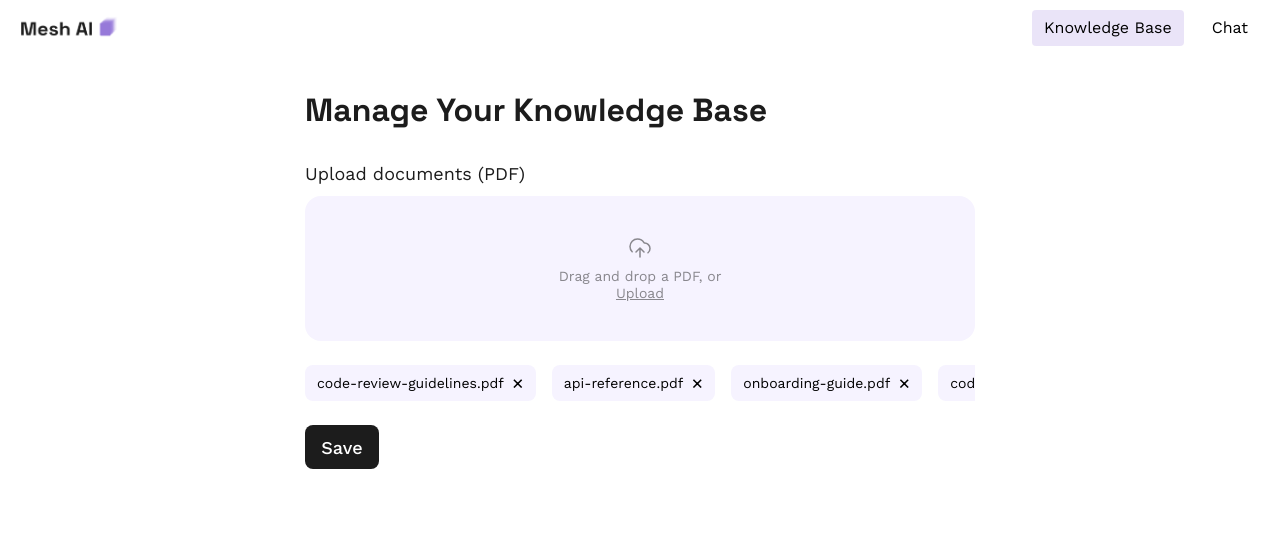
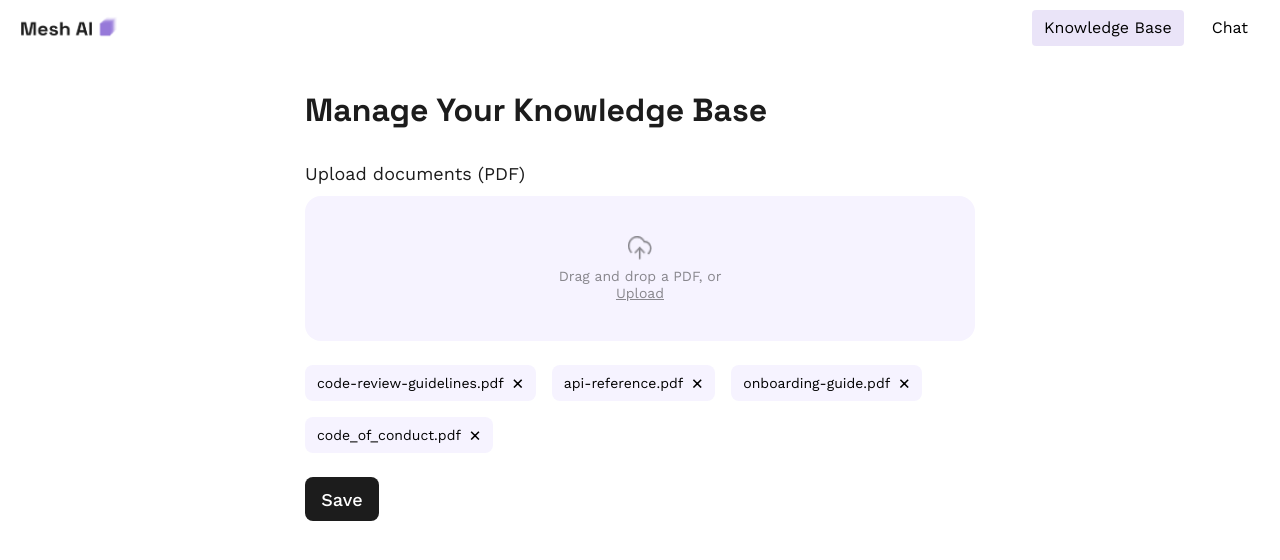
Before and after one commit to LazDM53/ai-se_project_mesh-ai, a React (Vite) app in the folder client/: page /knowledge in a window 1280 px wide. Shown: the top 560 px of the page. Built offline with nearby package versions, Linux system fonts and the light colour scheme.

Commit message:
Corrections made

```diff
--- a/client/src/components/AppLayout/AppLayout.css
+++ b/client/src/components/AppLayout/AppLayout.css
@@ -2,11 +2,16 @@
   display: flex;
   flex-direction: column;
   min-height: 100vh;
+  width: 100%;
+  max-width: 100%;
+  overflow-x: hidden;
 }
 
 .app-layout__main {
   width: 100%;
-  flex-grow: 1;
+  max-width: 100%;
+  flex: 1;
+  min-width: 0;
 }
 
 .app-layout__backdrop {
@@ -17,7 +22,7 @@
   .app-layout__backdrop {
     display: block;
     position: fixed;
-    top: 56px;
+    top: 120px;
     right: 0;
     bottom: 0;
     left: 0;
--- a/client/src/components/UploadArea/UploadArea.css
+++ b/client/src/components/UploadArea/UploadArea.css
@@ -18,6 +18,12 @@
   cursor: pointer;
 }
 
+.upload-area__icon {
+  width: 24px;
+  height: 24px;
+  display: block;
+}
+
 .upload-area__text {
   width: 186px;
   margin: 0;
--- a/client/src/components/UploadArea/UploadArea.tsx
+++ b/client/src/components/UploadArea/UploadArea.tsx
@@ -1,4 +1,5 @@
 import "./UploadArea.css";
+import UploadIcon from "../../assets/upload.png";
 
 type Props = {
   onFileSelect: (file: File) => void;
@@ -23,23 +24,11 @@ export default function UploadArea({ onFileSelect }: Props) {
       onDragOver={(e) => e.preventDefault()}
     >
       <label className="upload-area__label">
-        <svg
-          width="24"
-          height="24"
-          viewBox="0 0 24 24"
-          fill="none"
-          xmlns="http://www.w3.org/2000/svg"
-          aria-hidden="true"
-        >
-          <path
-            d="M16 16L12 12L8 16M12 12V21M20 16.7428C21.2215 15.734 22 14.2079 22 12.5C22 9.46243 19.5376 7 16.5 7C16.2815 7 16.0771 6.886 15.9661 6.69774C14.6621 4.48484 12.2544 3 9.5 3C5.35786 3 2 6.35786 2 10.5C2 12.5661 2.83545 14.4371 4.18695 15.7935"
-            stroke="#1C1C1C"
-            strokeOpacity="0.5"
-            strokeWidth="1.5"
-            strokeLinecap="round"
-            strokeLinejoin="round"
-          />
-        </svg>
+        <img
+          src={UploadIcon}
+          alt="Upload PDF"
+          className="upload-area__icon"
+        />
 
         <span className="upload-area__text">
           Drag and drop a PDF, or{" "}
--- a/client/src/pages/Chat/Chat.css
+++ b/client/src/pages/Chat/Chat.css
@@ -114,6 +114,7 @@
 .chat__main {
   display: flex;
   flex: 1;
+  flex-direction: column;
   min-width: 0;
   min-height: calc(100vh - 56px);
   background: #ffffff;
@@ -207,6 +208,7 @@
   gap: 20px;
   width: 100%;
   max-width: 800px;
+  flex: 1;
   margin: 0 auto;
   padding: 40px;
   box-sizing: border-box;
@@ -294,9 +296,10 @@
   gap: 12px;
   width: 100%;
   max-width: 800px;
-  margin: auto auto 0;
+  margin: 0 auto;
   padding: 20px 40px 32px;
   box-sizing: border-box;
+  flex-shrink: 0;
 }
 
 .chat__input {
@@ -363,23 +366,55 @@
     top: 56px;
     left: 0;
     bottom: 0;
+
     width: 75%;
-    height: 70%;
     max-width: 255px;
+    height: calc(100vh - 56px);
+
     z-index: 102;
+
+    padding: 22px 20px;
+    box-sizing: border-box;
+
     background: #ffffff;
 
     transform: translateX(-100%);
     transition: transform 0.25s ease;
 
-    overflow-y: auto;
-
     display: flex;
     flex-direction: column;
+
+    overflow-y: auto;
+    overflow-x: hidden;
   }
 
   .chat__sidebar_open {
     transform: translateX(0);
+  }
+
+  .chat__new-btn,
+  .chat__title-input {
+    width: 100%;
+    flex-shrink: 0;
+  }
+
+  .chat__list {
+    width: 100%;
+    margin-top: 16px;
+    padding: 0;
+
+    display: flex;
+    flex-direction: column;
+    gap: 4px;
+
+    list-style: none;
+
+    overflow-y: auto;
+  }
+
+  .chat__item {
+    width: 100%;
+    flex-shrink: 0;
   }
 
   .chat__messages,
--- a/client/src/pages/Intro/Intro.tsx
+++ b/client/src/pages/Intro/Intro.tsx
@@ -23,7 +23,7 @@ export default function Intro() {
             <div className="intro__card-content">
               <img
                 src={icon1}
-                alt=""
+                alt="Secure document workspace"
                 className="intro__card-icon"
               />
 
@@ -37,7 +37,7 @@ export default function Intro() {
             <div className="intro__card-content">
               <img
                 src={icon2}
-                alt=""
+                alt="Document organization"
                 className="intro__card-icon"
               />
 
@@ -51,7 +51,7 @@ export default function Intro() {
             <div className="intro__card-content">
               <img
                 src={icon3}
-                alt=""
+                alt="AI chat interface"
                 className="intro__card-icon"
               />
 
--- a/client/src/pages/KnowledgeBase/KnowledgeBase.css
+++ b/client/src/pages/KnowledgeBase/KnowledgeBase.css
@@ -31,25 +31,28 @@
   display: flex;
   flex-direction: row;
   align-items: center;
-  flex-wrap: nowrap;
+  flex-wrap: wrap;
   gap: 16px;
   width: 100%;
   margin-top: 24px;
-  overflow-x: auto;
+  overflow-x: hidden;
 }
 
 .knowledge-base__document {
   display: inline-flex;
   align-items: center;
   gap: 8px;
-  flex: 0 0 auto;
-  white-space: nowrap;
+  flex: 0 1 auto;
+  max-width: 100%;
+  box-sizing: border-box;
   padding: 8px 12px;
   border-radius: 8px;
   background: #f6f3ff;
   font-family: 'Work Sans', Arial, Helvetica, sans-serif;
   font-size: 14px;
   line-height: 120%;
+  overflow-wrap: anywhere;
+  word-break: break-word;
 }
 
 .knowledge-base__document button {
```
Also changed, not shown: client/src/assets/upload.png (added).
